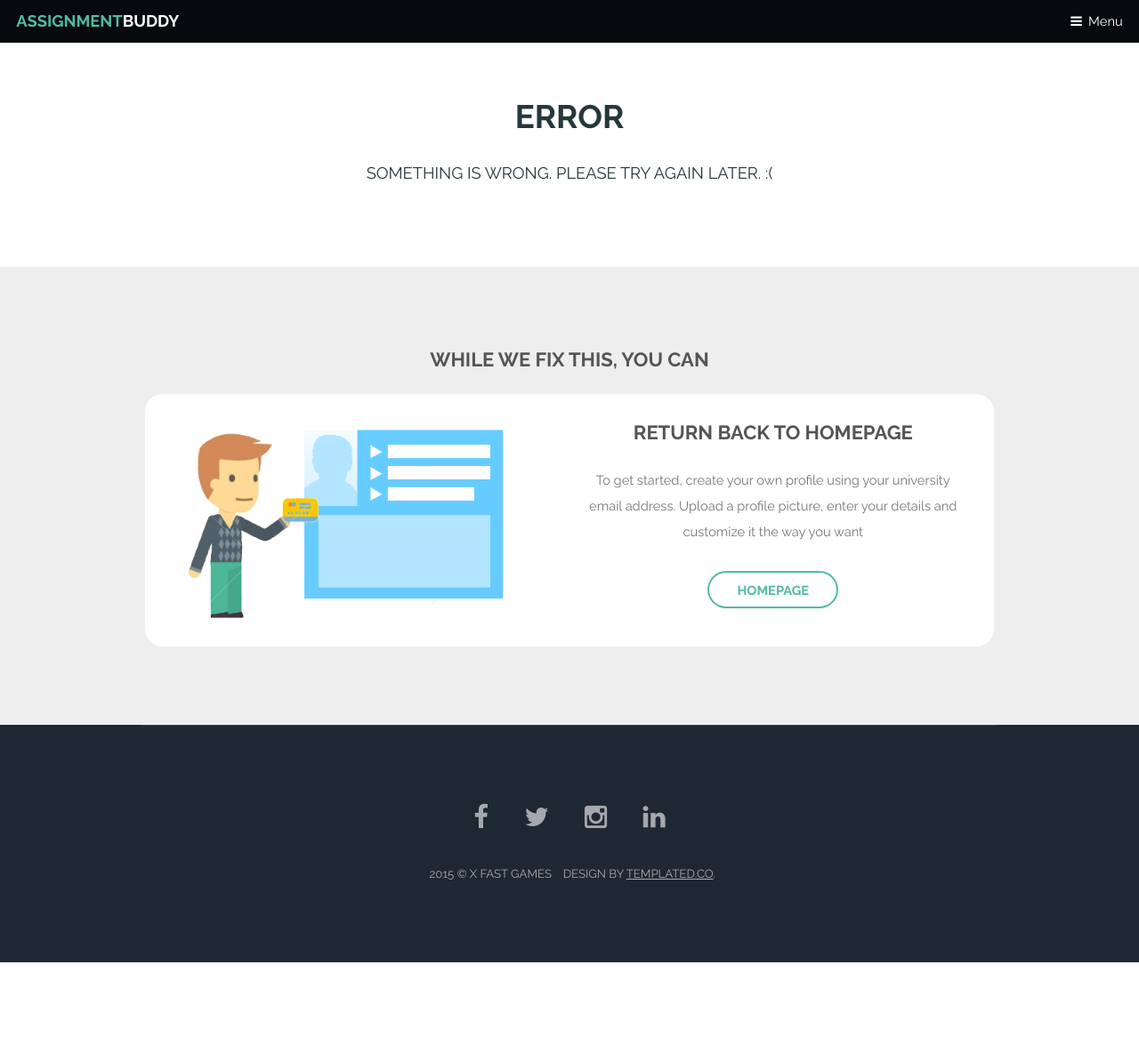
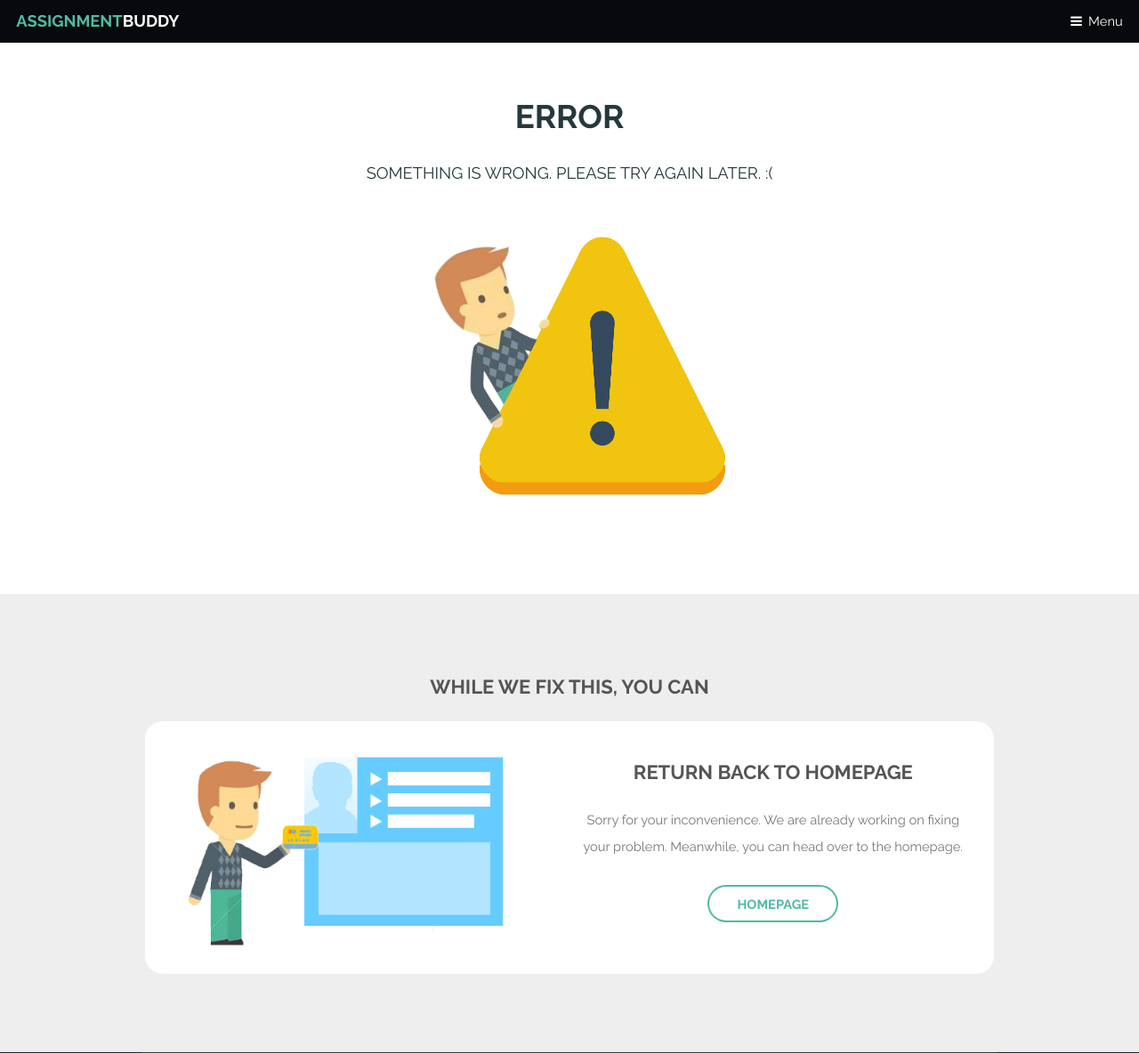
Before and after one commit to xxfast/AssignmentBuddy, a PHP site: page /error.php?type=1 in a window 1280 px wide. Shown: the top 1184 px of the page at 89% size. Before the commit the page ends 1082 px from the top, so only its background shows below. Run offline with PHP 8.4, Linux system fonts and the light colour scheme.

Commit message:
added a graphic
added a picture to the error page

```diff
--- a/error.php
+++ b/error.php
@@ -39,6 +39,7 @@
 							}
 						?>
 					</p>
+					<p><img src="images/error.png" alt="" /></p>
 				</header>
 			</div>
 		</section>
@@ -53,7 +54,7 @@
 						<div class="content">
 							<h2>Return back to homepage</h2>
 							<p>
-								To get started, create your own profile using your university email address. Upload a profile picture, enter your details and customize it the way you want
+								Sorry for your inconvenience. We are already working on fixing your problem. Meanwhile, you can head over to the homepage.
 							</p>
 							<ul class="actions">
 								<li>
```
Also changed, not shown: images/error.png (added).
